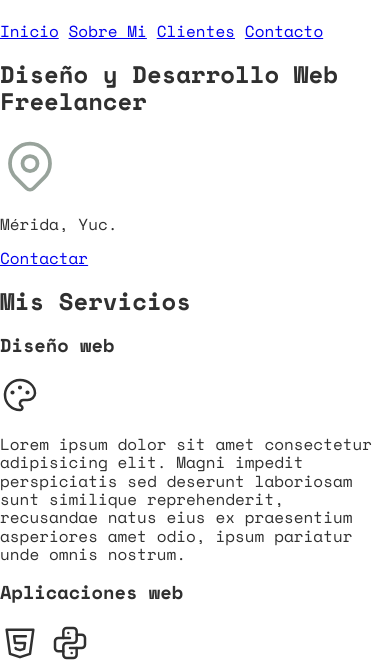
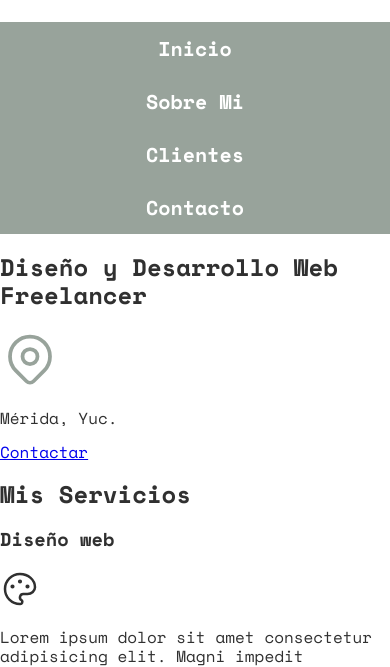
Before and after one commit to astrolu/first_website, a plain HTML site: page index.html in a window 390 px wide. Shown: the part 116-783 px from the top of the page. Drawn offline with nearby package versions, Linux system fonts and the light colour scheme.

Commit message:
first responsive menu applied

```diff
--- a/css/style.css
+++ b/css/style.css
@@ -39,3 +39,42 @@ h1 {
 span {
     font-size: 2rem;
 }
+
+.contenedor {
+    max-width: 120rem;
+    margin: 0 auto;
+}
+
+.nav-bg {
+    background-color: var(--olive);
+}
+
+.navegacion-principal {
+    display: flex;
+    flex-direction: column;
+    justify-content: space-evenly;
+
+}
+
+@media(min-width: 768px) {
+    .navegacion-principal {
+        flex-direction: row;
+
+    }
+}
+
+.navegacion-principal a {
+    display: block;
+    /*Va a hacer que tomen todo el espacio*/
+    text-align: center;
+    padding: 1.5rem;
+    color: var(--white);
+    font-size: 2rem;
+    font-weight: bold;
+    text-decoration: none;
+}
+
+.navegacion-principal a:hover {
+    color: var(--black);
+    background-color: var(--cream);
+}
--- a/index.html
+++ b/index.html
@@ -20,12 +20,14 @@
         <h1>María Buenfil <span>Engineering Physics</span> </h1>
     </header>
 
-    <nav>
-        <a href="#">Inicio</a>
-        <a href="nosotros.html">Sobre Mi</a>
-        <a href="#">Clientes</a>
-        <a href="contacto.html">Contacto</a>
-    </nav>
+    <div class=nav-bg>
+        <nav class="navegacion-principal contenedor">
+            <a href="#">Inicio</a>
+            <a href="nosotros.html">Sobre Mi</a>
+            <a href="#">Clientes</a>
+            <a href="contacto.html">Contacto</a>
+        </nav>
+    </div>
 
     <section>
         <h2>Diseño y Desarrollo Web Freelancer</h2>
```
